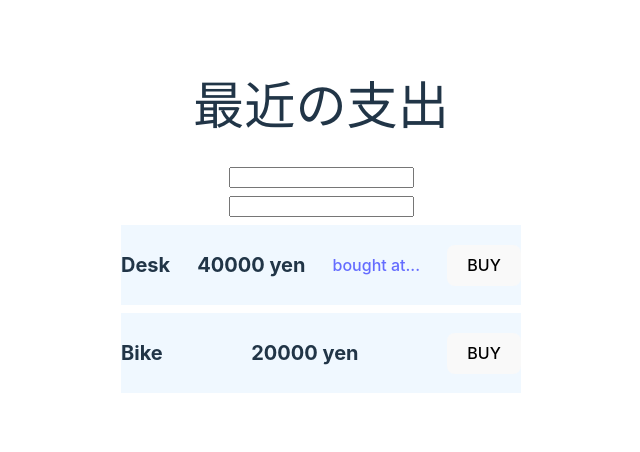
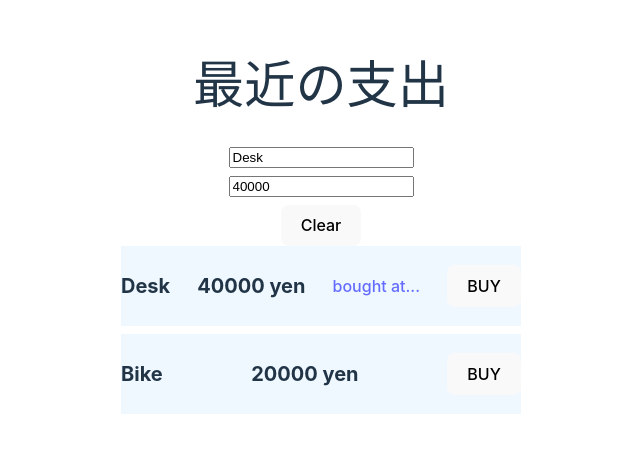
Before and after one commit to shota-watanabe/vue3_typescript, a Vue app: page / in a window 1280 px wide. Shown: the part 178-630 px from the top of the page, without its empty margins (319-959 px from the left). Built offline with nearby package versions, Linux system fonts and the light colour scheme.

Commit message:
v-on 双方向バインド

```diff
--- a/src/components/Payment.vue
+++ b/src/components/Payment.vue
@@ -20,28 +20,20 @@
   alert('Are you dure to buy ' + itemName + '?')
 }
 
-const input = (event: any) => {
-  // 入力した値を表示させる
-  // console.log('event.target.value:', event.target.value)
-  // vueがテンプレートを読み込むタイミングは、定義しているリアクティブな値が変わったときのみ
-  // refへの代入 refはオブジェクトで渡ってくる オブジェクトのプロパティには値を代入できる
-  item1.name = event.target.value
-}
-
-const inputPrice = (event: any) => {
-  // 入力した値を表示させる
-  // console.log('event.target.value:', event.target.value)
-  // vueがテンプレートを読み込むタイミングは、定義しているリアクティブな値が変わったときのみ
-  // refへの代入 refはオブジェクトで渡ってくる オブジェクトのプロパティには値を代入できる
-  item1.price = event.target.value
+const clear = () => {
+  item1.name = ''
+  item1.price = 0
 }
 </script>
 
 <template>
   <div class="container">
     <h1>最近の支出</h1>
-    <input @input="input"/>
-    <input @input="inputPrice"/>
+    <input v-model="item1.name"/>
+    <!-- <input @input="input" :value="item1.name"/> -->
+    <input v-model="item1.price"/>
+    <!-- <input @input="inputPrice" :value="item1.price"/> -->
+    <button @click="clear">Clear</button>
     <div class="payment">
       <label>{{ item1.name }}</label>
       <label>{{ item1.price }} yen</label>
```
